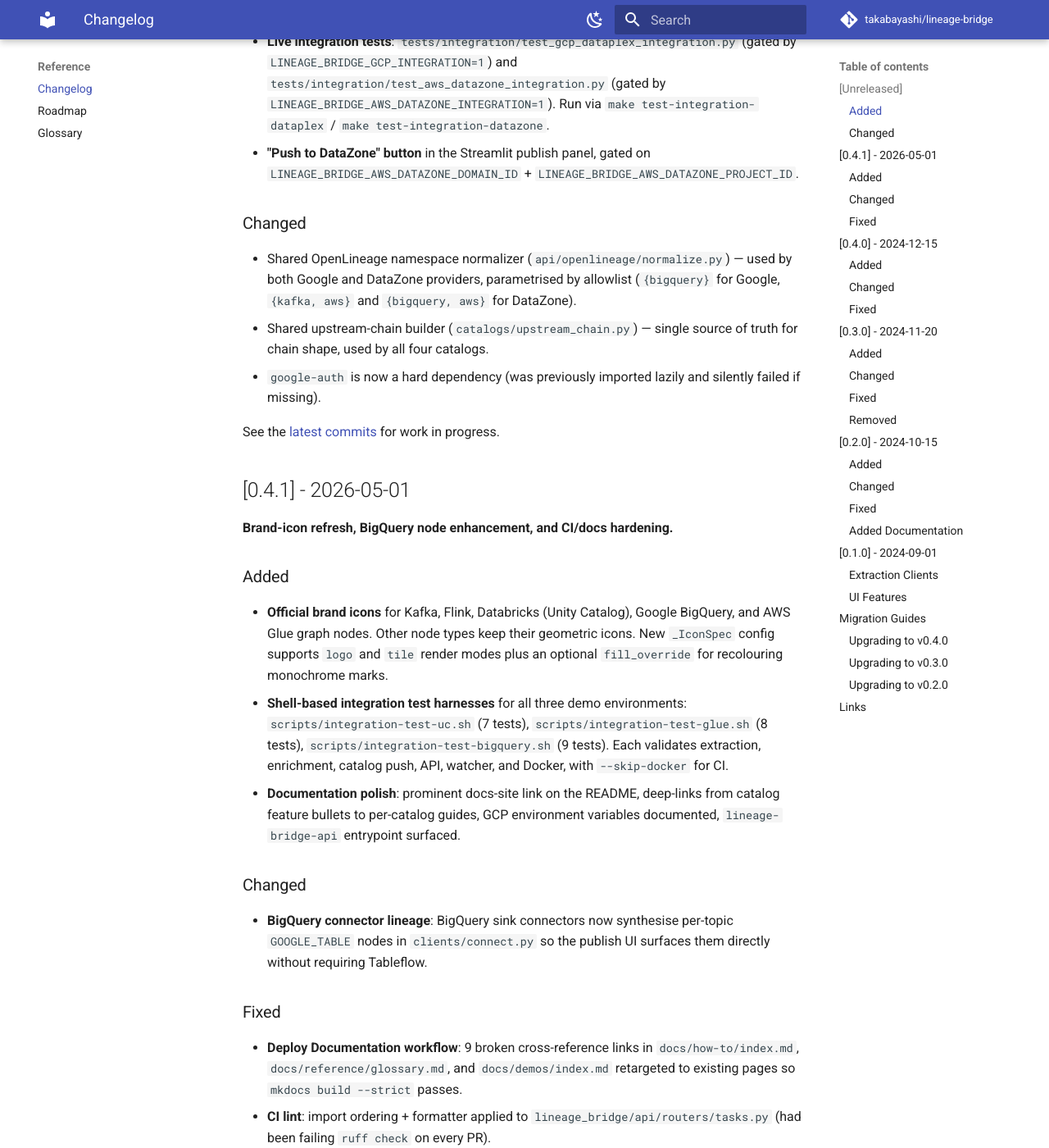
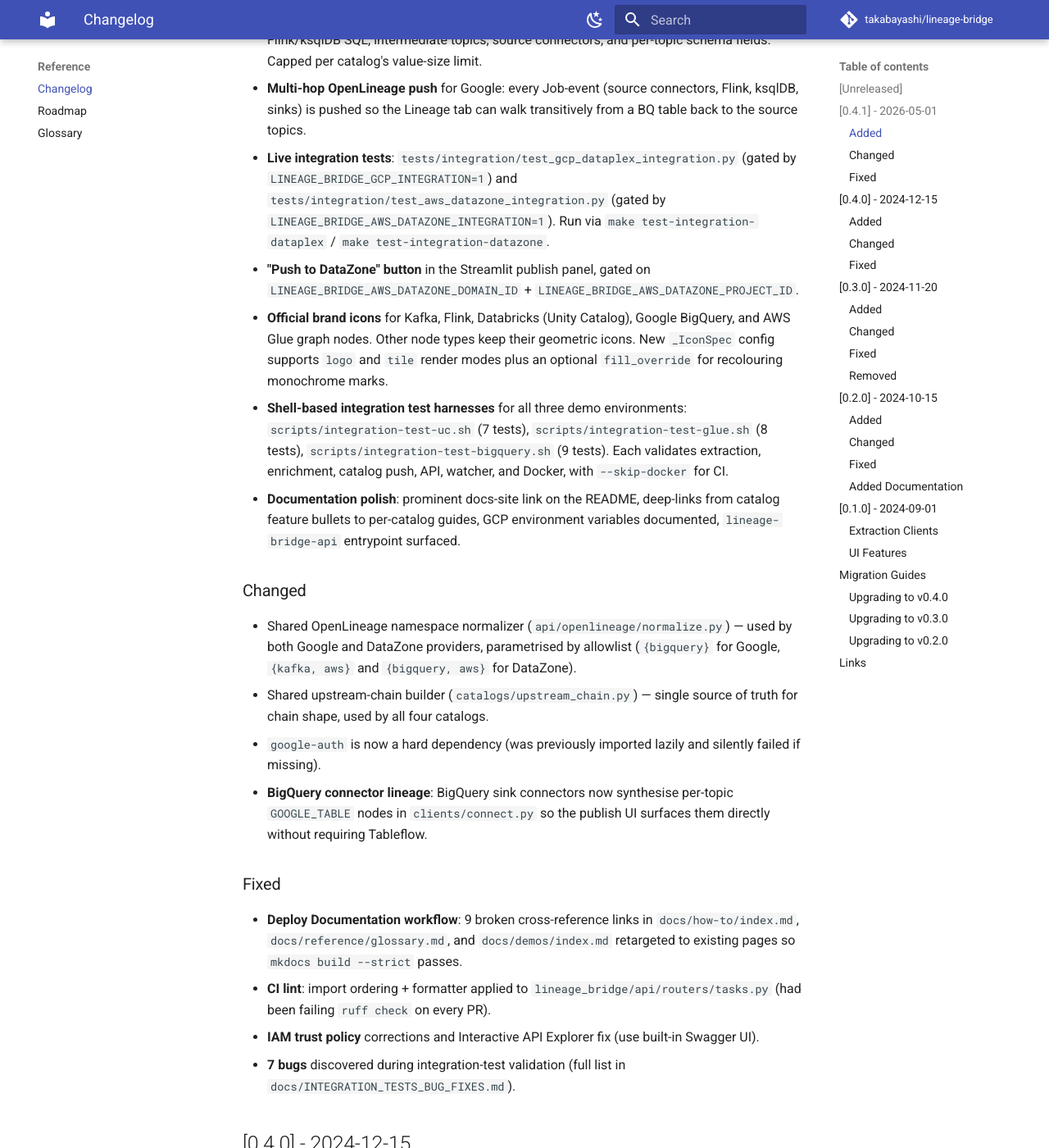
Before and after one commit to takabayashi/lineage-bridge, an MkDocs documentation site: the page built from docs/reference/changelog.md, in a window 1280 px wide and 1400 px high, scrolled down 826 px. Shown: the whole window at 82% size. Built offline with MkDocs 1.6.1 and Material for MkDocs 9.7.7, drawn with Linux system fonts in a browser that asks for light colours; comment, search, counter and statistics services are not loaded; the version menu is left out; some of the changed text lies outside the part shown.

Commit message:
Fold AWS DataZone / Dataplex / upstream-chain entries into v0.4.1 changelog
Those features landed in main via 734caa0 ("Add multi-hop lineage chain,
Dataplex + DataZone catalog registration") just before v0.4.1 was tagged,
so they're shipping as part of the release. Move them out of [Unreleased]
into the v0.4.1 section so the changelog reflects what's actually in the tag.

Co-Authored-By: Claude Opus 4.7 <noreply@anthropic.com>

```diff
--- a/docs/reference/changelog.md
+++ b/docs/reference/changelog.md
@@ -4,7 +4,11 @@ All notable changes to LineageBridge are documented here. The format follows [Ke
 
 ## [Unreleased]
 
-**New catalog integrations and richer push payloads.**
+See the [latest commits](https://github.com/takabayashi/lineage-bridge/commits/main) for work in progress.
+
+## [0.4.1] - 2026-05-01
+
+**New catalog integrations, brand-icon refresh, BigQuery node enhancement, and CI/docs hardening.**
 
 ### Added
 
@@ -14,27 +18,15 @@ All notable changes to LineageBridge are documented here. The format follows [Ke
 - **Multi-hop OpenLineage push** for Google: every Job-event (source connectors, Flink, ksqlDB, sinks) is pushed so the Lineage tab can walk transitively from a BQ table back to the source topics.
 - **Live integration tests**: `tests/integration/test_gcp_dataplex_integration.py` (gated by `LINEAGE_BRIDGE_GCP_INTEGRATION=1`) and `tests/integration/test_aws_datazone_integration.py` (gated by `LINEAGE_BRIDGE_AWS_DATAZONE_INTEGRATION=1`). Run via `make test-integration-dataplex` / `make test-integration-datazone`.
 - **"Push to DataZone" button** in the Streamlit publish panel, gated on `LINEAGE_BRIDGE_AWS_DATAZONE_DOMAIN_ID` + `LINEAGE_BRIDGE_AWS_DATAZONE_PROJECT_ID`.
+- **Official brand icons** for Kafka, Flink, Databricks (Unity Catalog), Google BigQuery, and AWS Glue graph nodes. Other node types keep their geometric icons. New `_IconSpec` config supports `logo` and `tile` render modes plus an optional `fill_override` for recolouring monochrome marks.
+- **Shell-based integration test harnesses** for all three demo environments: `scripts/integration-test-uc.sh` (7 tests), `scripts/integration-test-glue.sh` (8 tests), `scripts/integration-test-bigquery.sh` (9 tests). Each validates extraction, enrichment, catalog push, API, watcher, and Docker, with `--skip-docker` for CI.
+- **Documentation polish**: prominent docs-site link on the README, deep-links from catalog feature bullets to per-catalog guides, GCP environment variables documented, `lineage-bridge-api` entrypoint surfaced.
 
 ### Changed
 
 - Shared OpenLineage namespace normalizer (`api/openlineage/normalize.py`) — used by both Google and DataZone providers, parametrised by allowlist (`{bigquery}` for Google, `{kafka, aws}` and `{bigquery, aws}` for DataZone).
 - Shared upstream-chain builder (`catalogs/upstream_chain.py`) — single source of truth for chain shape, used by all four catalogs.
 - `google-auth` is now a hard dependency (was previously imported lazily and silently failed if missing).
-
-See the [latest commits](https://github.com/takabayashi/lineage-bridge/commits/main) for work in progress.
-
-## [0.4.1] - 2026-05-01
-
-**Brand-icon refresh, BigQuery node enhancement, and CI/docs hardening.**
-
-### Added
-
-- **Official brand icons** for Kafka, Flink, Databricks (Unity Catalog), Google BigQuery, and AWS Glue graph nodes. Other node types keep their geometric icons. New `_IconSpec` config supports `logo` and `tile` render modes plus an optional `fill_override` for recolouring monochrome marks.
-- **Shell-based integration test harnesses** for all three demo environments: `scripts/integration-test-uc.sh` (7 tests), `scripts/integration-test-glue.sh` (8 tests), `scripts/integration-test-bigquery.sh` (9 tests). Each validates extraction, enrichment, catalog push, API, watcher, and Docker, with `--skip-docker` for CI.
-- **Documentation polish**: prominent docs-site link on the README, deep-links from catalog feature bullets to per-catalog guides, GCP environment variables documented, `lineage-bridge-api` entrypoint surfaced.
-
-### Changed
-
 - **BigQuery connector lineage**: BigQuery sink connectors now synthesise per-topic `GOOGLE_TABLE` nodes in `clients/connect.py` so the publish UI surfaces them directly without requiring Tableflow.
 
 ### Fixed
```
